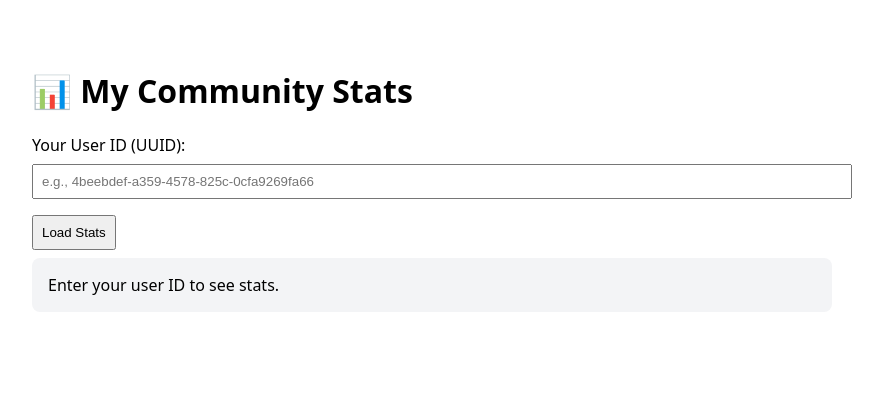
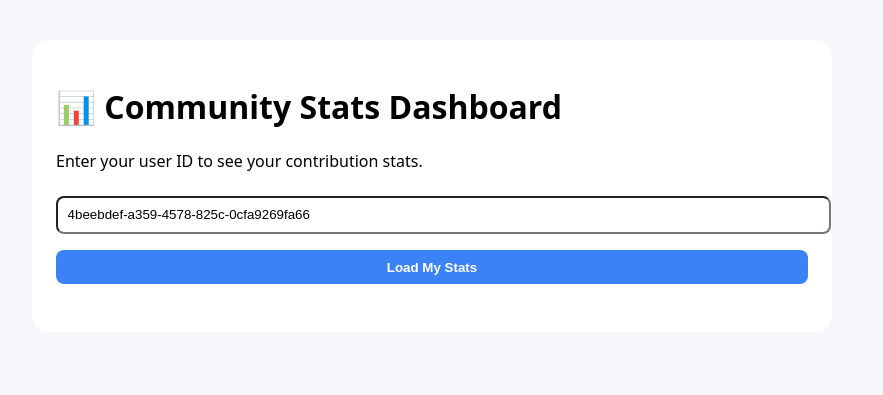
Before and after one commit to ondstreet/dstreet-points, a Flask app: page /community/dashboard in a window 1280 px wide. Shown: the top 395 px of the page, without its empty margins (208-1091 px from the left). Run offline with Flask 3, Linux system fonts and the light colour scheme.

Commit message:
Update dashboard.html

```diff
--- a/templates/community/dashboard.html
+++ b/templates/community/dashboard.html
@@ -1,38 +1,52 @@
 <!DOCTYPE html>
 <html>
-<head><title>My Stats - $STORE Community</title>
-<style>
-    body { font-family: system-ui; max-width: 800px; margin: 2rem auto; padding: 1rem; }
-    .stats-card { background: #f3f4f6; padding: 1rem; border-radius: 0.5rem; }
-    input, button { padding: 0.5rem; margin: 0.5rem 0; }
-</style>
+<head>
+    <title>📊 My Stats – $STORE Community</title>
+    <style>
+        body { font-family: system-ui; background: #f5f7fb; padding: 2rem; }
+        .container { max-width: 800px; margin: 0 auto; }
+        .card { background: white; border-radius: 1rem; padding: 1.5rem; margin-bottom: 2rem; }
+        input, button { width: 100%; padding: 0.6rem; margin: 0.5rem 0; border-radius: 0.5rem; }
+        button { background: #3b82f6; color: white; border: none; cursor: pointer; font-weight: bold; }
+        .stats-grid { display: grid; grid-template-columns: 1fr 1fr; gap: 1rem; margin-top: 1rem; }
+        .stat { background: #f1f5f9; padding: 0.8rem; border-radius: 0.5rem; text-align: center; }
+    </style>
 </head>
 <body>
-<h1>📊 My Community Stats</h1>
-<div>
-    <label>Your User ID (UUID):</label>
-    <input type="text" id="userId" placeholder="e.g., 4beebdef-a359-4578-825c-0cfa9269fa66" style="width: 100%;">
-    <button onclick="loadStats()">Load Stats</button>
+<div class="container">
+    <div class="card">
+        <h1>📊 Community Stats Dashboard</h1>
+        <p>Enter your user ID to see your contribution stats.</p>
+        <input type="text" id="userId" placeholder="Your user ID (UUID)" value="4beebdef-a359-4578-825c-0cfa9269fa66">
+        <button onclick="loadStats()">Load My Stats</button>
+        <div id="statsDisplay" style="margin-top: 1rem;"></div>
+    </div>
 </div>
-<div id="stats" class="stats-card">Enter your user ID to see stats.</div>
+
 <script>
+    const API = '/api/community';
+
     async function loadStats() {
         const userId = document.getElementById('userId').value.trim();
-        if (!userId) return;
-        const res = await fetch(`/api/community/stats/${userId}`);
+        if (!userId) return alert('Please enter a user ID');
+        const res = await fetch(`${API}/stats/${userId}`);
         const data = await res.json();
         if (res.ok) {
-            document.getElementById('stats').innerHTML = `
-                <p><strong>Bugs Reported:</strong> ${data.bugs_reported}</p>
-                <p><strong>Bugs Fixed:</strong> ${data.bugs_fixed}</p>
-                <p><strong>Bounties Claimed:</strong> ${data.bounties_claimed}</p>
-                <p><strong>Bounties Completed:</strong> ${data.bounties_completed}</p>
-                <p><strong>Reputation Score:</strong> ${data.reputation_score}</p>
-                <p><strong>Level:</strong> ${data.level}</p>
-                <p><strong>Badges:</strong> ${data.badges || 'None'}</p>
+            document.getElementById('statsDisplay').innerHTML = `
+                <div class="stats-grid">
+                    <div class="stat"><strong>🐞 Bugs Reported</strong><br>${data.bugs_reported}</div>
+                    <div class="stat"><strong>✅ Bugs Fixed</strong><br>${data.bugs_fixed}</div>
+                    <div class="stat"><strong>💰 Bounties Claimed</strong><br>${data.bounties_claimed}</div>
+                    <div class="stat"><strong>🏆 Bounties Completed</strong><br>${data.bounties_completed}</div>
+                </div>
+                <div class="stat" style="margin-top: 1rem;">
+                    <strong>⭐ Reputation Score:</strong> ${data.reputation_score}<br>
+                    <strong>📈 Level:</strong> ${data.level}<br>
+                    <strong>🏅 Badges:</strong> ${data.badges || 'None'}
+                </div>
             `;
         } else {
-            document.getElementById('stats').innerHTML = `<p>Error: ${data.error}</p>`;
+            document.getElementById('statsDisplay').innerHTML = `<p style="color:red;">Error: ${data.error}</p>`;
         }
     }
 </script>
```
